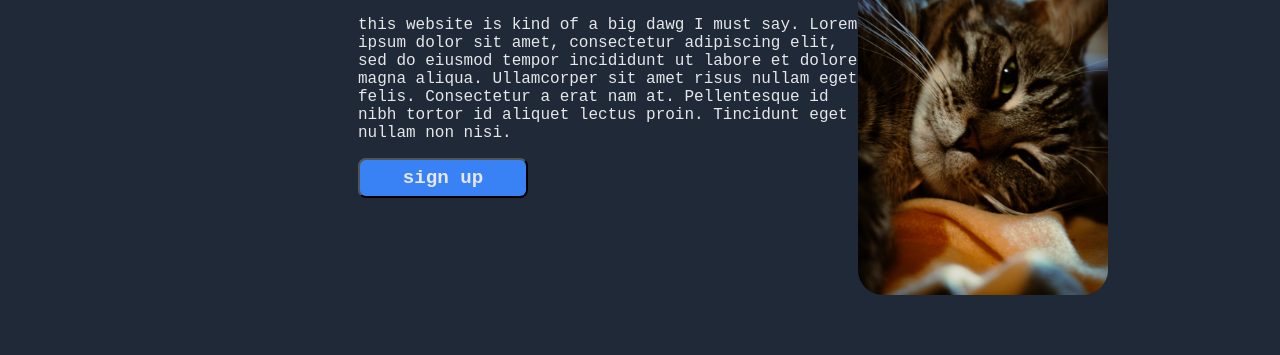
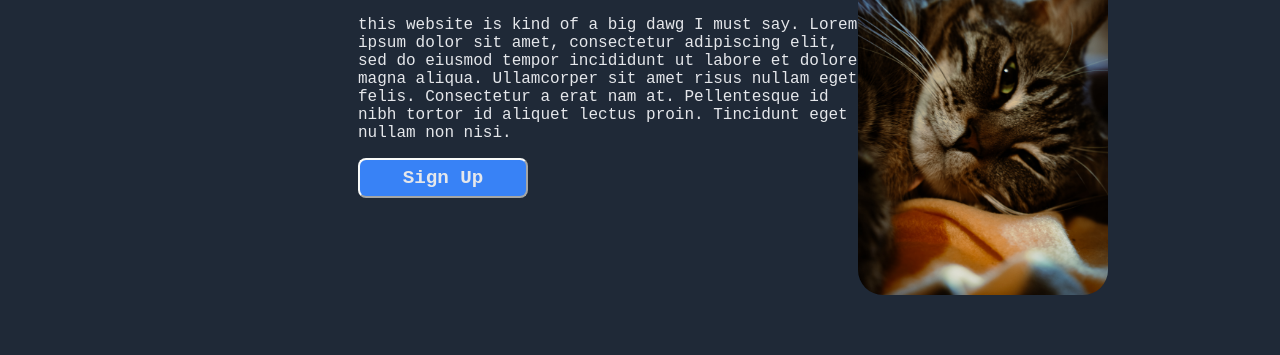
Before and after one commit to StunnaDawg/landing-page, a plain HTML site: page index.html in a window 1280 px wide. Shown: the part 263-618 px from the top of the page. Drawn offline with Linux system fonts and the light colour scheme.

Commit message:
button border

```diff
--- a/index.html
+++ b/index.html
@@ -20,7 +20,7 @@
             <div class="left-side">
                 <h1>This website is awesome</h1>
                 <p> this website is kind of a big dawg I must say. Lorem ipsum dolor sit amet, consectetur adipiscing elit, sed do eiusmod tempor incididunt ut labore et dolore magna aliqua. Ullamcorper sit amet risus nullam eget felis. Consectetur a erat nam at. Pellentesque id nibh tortor id aliquet lectus proin. Tincidunt eget nullam non nisi.</p>
-                <button>sign up</button>
+                <button>Sign Up</button>
             </div>
         <div class="image">
             <img src="marty.jpg" alt="my cat"
--- a/styles.css
+++ b/styles.css
@@ -84,6 +84,7 @@ img {
     border-radius: 8px;
     font-weight: bolder;
     font-size: larger;
+    border-color:#f9faf8;
 }
 
 .image {
@@ -160,6 +161,7 @@ button {
     border-radius: 25px;
     background-color: #3882f6;
     color: #e5e7eb;
+    border-color: #f9faf8;
 }
 
 .footer {
```
